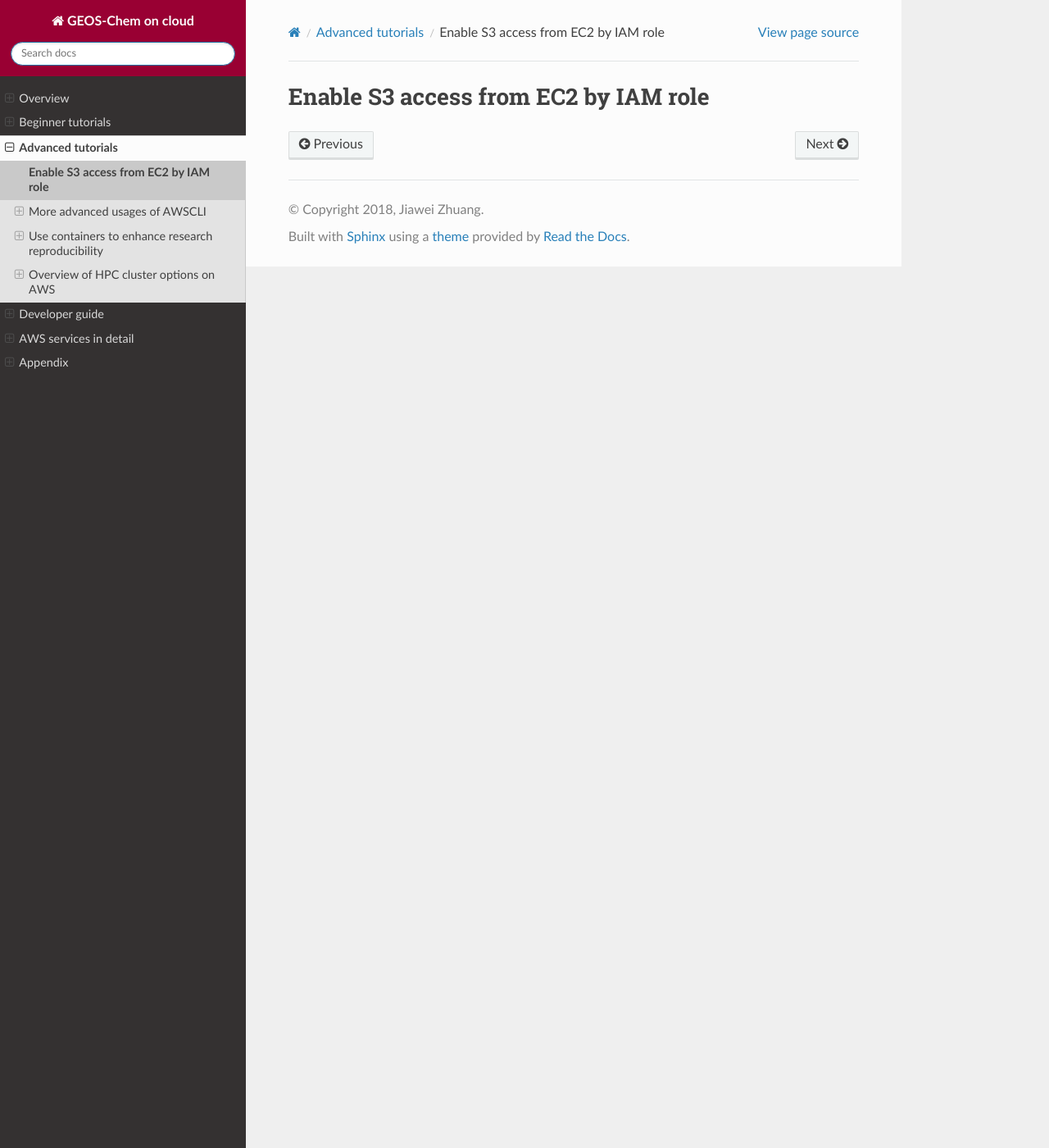
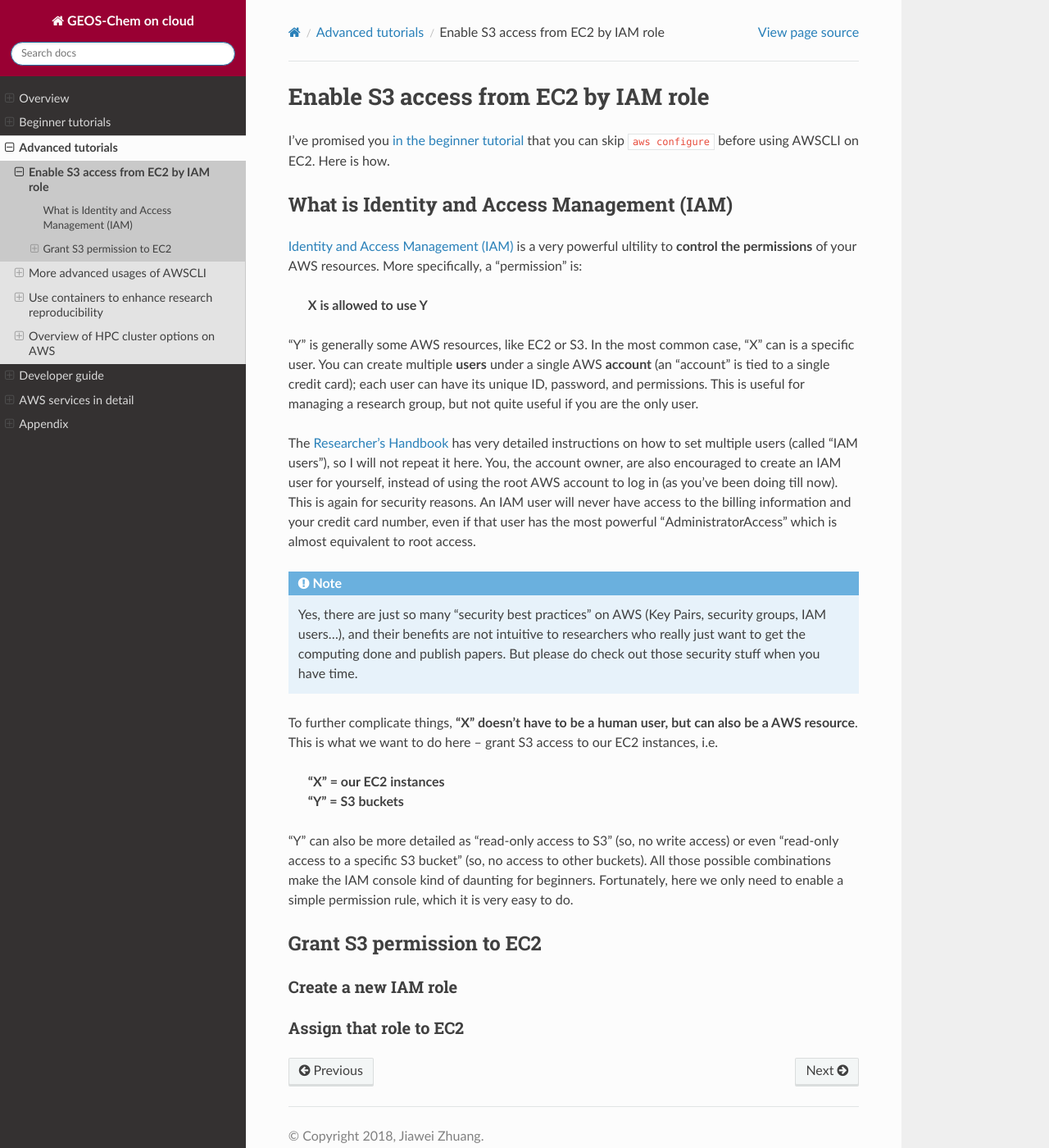
Before and after one commit to geoschem/geos-chem-cloud, a Sphinx documentation site: the page built from doc/source/chapter03_advanced-tutorial/iam-role.rst, in a window 1280 px wide and 1400 px high. Shown: the whole window at 82% size. Built offline with Sphinx 7.4.7 and the Read the Docs theme 2.0.0, drawn with Linux system fonts in a browser that asks for light colours.

Commit message:
Finish half IAM note

```diff
--- a/doc/source/chapter01_overview/external-resources.rst
+++ b/doc/source/chapter01_overview/external-resources.rst
@@ -22,6 +22,8 @@ The book is `free available online <https://cloud4scieng.org/chapters/>`_.
 gives a nice overview of various cloud computing applications in our field.
 It doesn't tell you how to actually use the cloud, though.
 
+.. _researcher-handbook-label:
+
 [4] **Researcher’s Handbook by AWS** is the most useful AWS material for you
 (as a scientist, not an IT person). You will need to sign-up the
 `AWS Research Cloud Program <https://aws.amazon.com/
--- a/doc/source/chapter02_beginner-tutorial/awscli-config.rst
+++ b/doc/source/chapter02_beginner-tutorial/awscli-config.rst
@@ -114,6 +114,8 @@ Additional notes
 
   It is totally fine to give your EC2 Key Pair to your friend to allow them to log into a your EC2 instances. You can easily create a new EC2 Key Pair to launch another EC2 instance that your friend have no access to. On the other hand, **NEVER** give you Secret Access Key to others. This will allow them to purchase AWS resources on your behalf!
 
+.. _mention-ec2-iam-label:
+
 **2. Simplifying AWSCLI configuration on EC2**
 
 .. note::
--- a/doc/source/chapter03_advanced-tutorial/iam-role.rst
+++ b/doc/source/chapter03_advanced-tutorial/iam-role.rst
@@ -1,2 +1,37 @@
 Enable S3 access from EC2 by IAM role
 =====================================
+
+I've promised you :ref:`in the beginner tutorial <mention-ec2-iam-label>` that you can skip ``aws configure`` before using AWSCLI on EC2. Here is how.
+
+What is Identity and Access Management (IAM)
+--------------------------------------------
+
+`Identity and Access Management (IAM) <https://aws.amazon.com/iam/>`_ is a very powerful ultility to **control the permissions** of your AWS resources. More specifically, a "permission" is:
+
+  **X is allowed to use Y**
+
+"Y" is generally some AWS resources, like EC2 or S3. In the most common case, "X" can is a specific user. You can create multiple **users** under a single AWS **account** (an "account" is tied to a single credit card); each user can have its unique ID, password, and permissions. This is useful for managing a research group, but not quite useful if you are the only user.
+
+The :ref:`Researcher’s Handbook <researcher-handbook-label>` has very detailed instructions on how to set multiple users (called "IAM users"), so I will not repeat it here. You, the account owner, are also encouraged to create an IAM user for yourself, instead of using the root AWS account to log in (as you've been doing till now). This is again for security reasons. An IAM user will never have access to the billing information and your credit card number, even if that user has the most powerful "AdministratorAccess" which is almost equivalent to root access.
+
+.. note::
+  Yes, there are just so many "security best practices" on AWS (Key Pairs, security groups, IAM users...), and their benefits are not intuitive to researchers who really just want to get the computing done and publish papers. But please do check out those security stuff when you have time.
+
+To further complicate things, **"X" doesn't have to be a human user, but can also be a AWS resource**. This is what we want to do here -- grant S3 access to our EC2 instances, i.e.
+
+  | **"X" = our EC2 instances**
+  | **"Y" = S3 buckets**
+
+"Y" can also be more detailed as "read-only access to S3" (so, no write access) or even "read-only access to a specific S3 bucket" (so, no access to other buckets). All those possible combinations make the IAM console kind of daunting for beginners. Fortunately, here we only need to enable a simple permission rule, which it is very easy to do.
+
+Grant S3 permission to EC2
+--------------------------
+
+
+Create a new IAM role
+^^^^^^^^^^^^^^^^^^^^^
+
+
+
+Assign that role to EC2
+^^^^^^^^^^^^^^^^^^^^^^^
```
